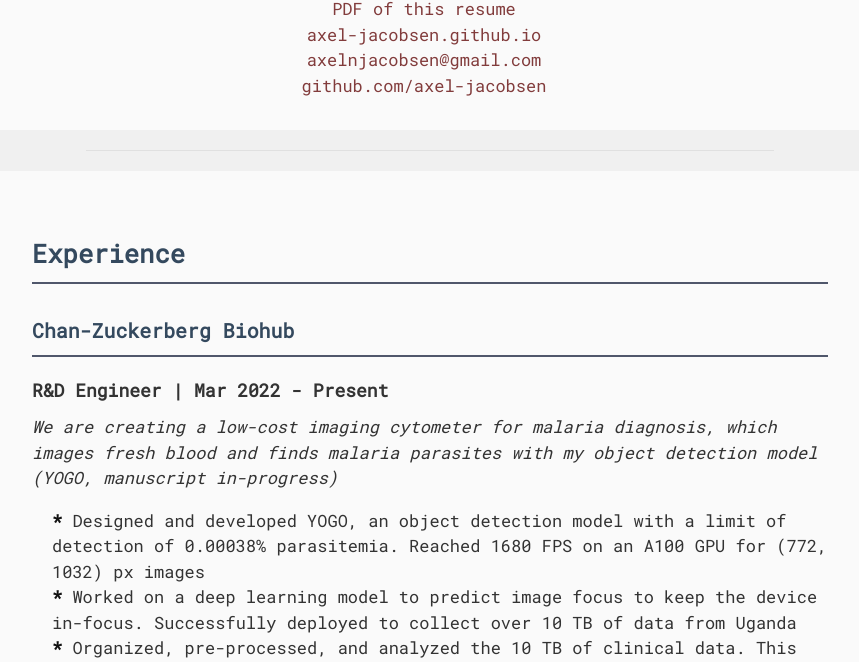
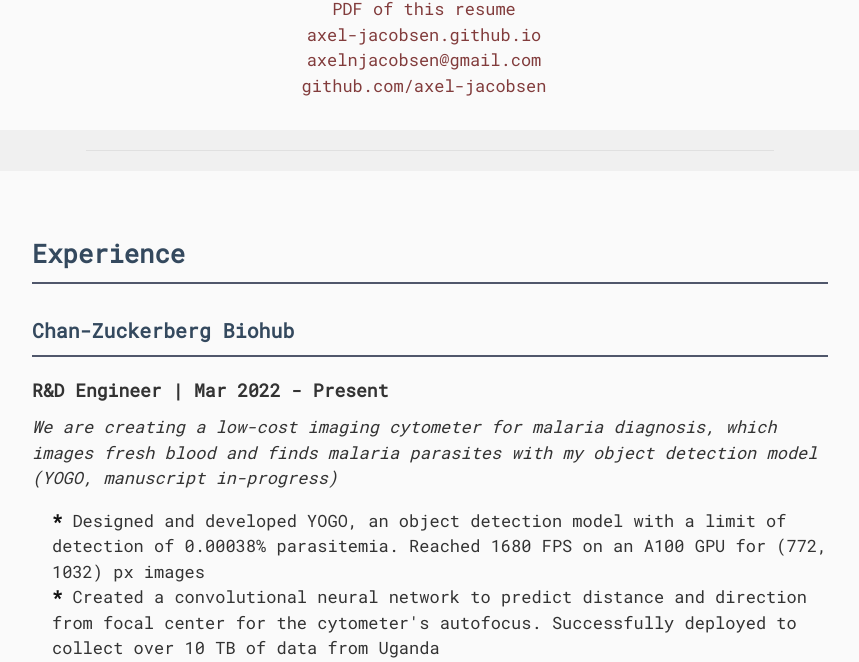
Before and after one commit to Axel-Jacobsen/Resume, a plain HTML site: page index.html in a window 1280 px wide. Shown: the part 138-800 px from the top of the page, without its empty margins (210-1069 px from the left). Drawn offline with Linux system fonts and the light colour scheme.

Commit message:
minor changes

```diff
--- a/index.html
+++ b/index.html
@@ -32,7 +32,7 @@
         <i>We are creating a low-cost imaging cytometer for malaria diagnosis, which images fresh blood and finds malaria parasites with my object detection model (YOGO, manuscript in-progress)</i>
         <ul>
           <li>Designed and developed YOGO, an object detection model with a limit of detection of 0.00038% parasitemia. Reached 1680 FPS on an A100 GPU for (772, 1032) px images</li>
-          <li>Worked on a deep learning model to predict image focus to keep the device in-focus. Successfully deployed to collect over 10 TB of data from Uganda</li>
+          <li>Created a convolutional neural network to predict distance and direction from focal center for the cytometer's autofocus. Successfully deployed to collect over 10 TB of data from Uganda</li>
           <li>Organized, pre-processed, and analyzed the 10 TB of clinical data. This included writing many tools (Python + Bash) to manage and analyze the data which our team uses daily</li>
           <li>Architected and optimized software for the microscope. Key contributions included creating a multiprocessing manager to efficiently move data between processes for heavy calculations, reducing mean execution times from 16.3 ms to 4.8 ms</li>
         </ul>
```
Also changed, not shown: 2 other files.
